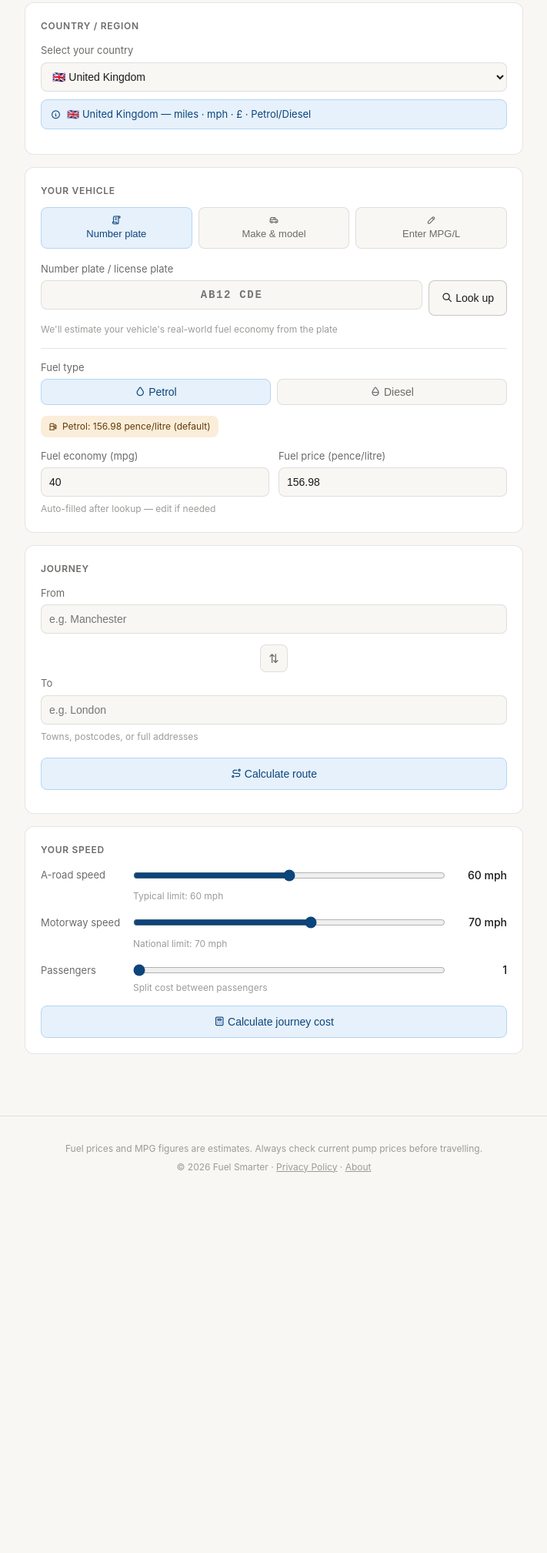
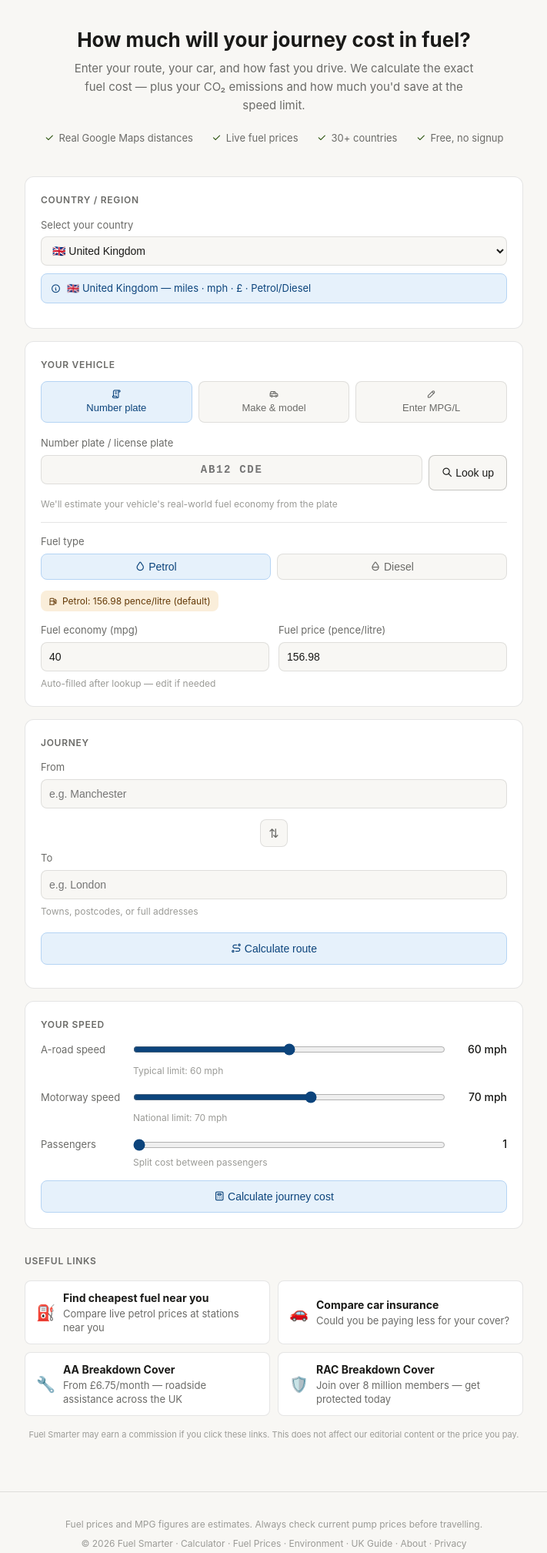
Before and after one commit to JRiesling/journey-cost-calculator, a website: page public/index.html in a window 1280 px wide. Shown: the part 83-2100 px from the top of the page at 77% size, without its empty margins (284-995 px from the left). Before the commit the page ends 1640 px from the top, so only its background shows below. Drawn offline with Linux system fonts and the light colour scheme; no server answers.

Commit message:
Add files via upload

```diff
--- a/public/index.html
+++ b/public/index.html
@@ -220,6 +220,23 @@
     .breakdown-sub span:first-child { color: var(--text-tertiary); }
 
     footer { text-align: center; padding: 2rem 1rem; font-size: 12px; color: var(--text-tertiary); border-top: 0.5px solid var(--border); }
+    footer a { color: inherit; text-decoration: none; }
+    .hero { padding: 2rem 0 1rem; text-align: center; }
+    .hero h2 { font-size: 26px; font-weight: 700; margin-bottom: 0.5rem; line-height: 1.3; }
+    .hero p { font-size: 15px; color: var(--text-secondary); max-width: 520px; margin: 0 auto 1.25rem; }
+    .hero-features { display: flex; justify-content: center; gap: 1.5rem; flex-wrap: wrap; margin-bottom: 1.5rem; }
+    .hero-feature { display: flex; align-items: center; gap: 6px; font-size: 13px; color: var(--text-secondary); }
+    .hero-feature i { color: var(--success-text); }
+    .affiliate-bar { background: var(--warning-bg); border: 0.5px solid var(--border); border-radius: var(--radius); padding: 10px 14px; margin-bottom: 1rem; display: flex; align-items: center; justify-content: space-between; gap: 12px; flex-wrap: wrap; }
+    .affiliate-bar p { font-size: 13px; color: var(--warning-text); margin: 0; }
+    .affiliate-bar a { font-size: 13px; font-weight: 500; color: var(--warning-text); text-decoration: underline; white-space: nowrap; }
+    .affiliate-links { display: grid; grid-template-columns: 1fr 1fr; gap: 10px; margin: 1rem 0; }
+    .affiliate-link { background: var(--card); border: 0.5px solid var(--border); border-radius: var(--radius); padding: 12px 14px; text-decoration: none; display: flex; align-items: center; gap: 10px; transition: border-color 0.15s; }
+    .affiliate-link:hover { border-color: var(--border-hover); }
+    .affiliate-link-icon { font-size: 20px; flex-shrink: 0; }
+    .affiliate-link-text { font-size: 13px; color: var(--text-secondary); line-height: 1.4; }
+    .affiliate-link-text strong { display: block; color: var(--text); font-size: 14px; margin-bottom: 1px; }
+    .affiliate-disclosure { font-size: 11px; color: var(--text-tertiary); text-align: center; margin-top: 4px; }
   </style>
 </head>
 <body>
@@ -236,6 +253,18 @@
 </header>
 
 <main>
+
+  <!-- Hero -->
+  <div class="hero">
+    <h2>How much will your journey cost in fuel?</h2>
+    <p>Enter your route, your car, and how fast you drive. We calculate the exact fuel cost — plus your CO₂ emissions and how much you'd save at the speed limit.</p>
+    <div class="hero-features">
+      <span class="hero-feature"><i class="ti ti-check" aria-hidden="true"></i> Real Google Maps distances</span>
+      <span class="hero-feature"><i class="ti ti-check" aria-hidden="true"></i> Live fuel prices</span>
+      <span class="hero-feature"><i class="ti ti-check" aria-hidden="true"></i> 30+ countries</span>
+      <span class="hero-feature"><i class="ti ti-check" aria-hidden="true"></i> Free, no signup</span>
+    </div>
+  </div>
 
   <!-- Country -->
   <div class="card">
@@ -376,11 +405,35 @@
 
   <div id="results-panel"></div>
 
+  <!-- Affiliate links -->
+  <div style="margin-top:2rem;">
+    <div class="section-title" style="margin-bottom:10px;">Useful links</div>
+    <div class="affiliate-links">
+      <a href="https://www.confused.com/petrol-prices" target="_blank" rel="noopener sponsored" class="affiliate-link">
+        <span class="affiliate-link-icon">⛽</span>
+        <span class="affiliate-link-text"><strong>Find cheapest fuel near you</strong>Compare live petrol prices at stations near you</span>
+      </a>
+      <a href="https://www.confused.com/car-insurance" target="_blank" rel="noopener sponsored" class="affiliate-link">
+        <span class="affiliate-link-icon">🚗</span>
+        <span class="affiliate-link-text"><strong>Compare car insurance</strong>Could you be paying less for your cover?</span>
+      </a>
+      <a href="https://www.theaa.com/breakdown-cover" target="_blank" rel="noopener sponsored" class="affiliate-link">
+        <span class="affiliate-link-icon">🔧</span>
+        <span class="affiliate-link-text"><strong>AA Breakdown Cover</strong>From £6.75/month — roadside assistance across the UK</span>
+      </a>
+      <a href="https://www.rac.co.uk/breakdown-cover" target="_blank" rel="noopener sponsored" class="affiliate-link">
+        <span class="affiliate-link-icon">🛡️</span>
+        <span class="affiliate-link-text"><strong>RAC Breakdown Cover</strong>Join over 8 million members — get protected today</span>
+      </a>
+    </div>
+    <p class="affiliate-disclosure">Fuel Smarter may earn a commission if you click these links. This does not affect our editorial content or the price you pay.</p>
+  </div>
+
 </main>
 
 <footer>
   <p>Fuel prices and MPG figures are estimates. Always check current pump prices before travelling.</p>
-  <p style="margin-top:4px;">© 2026 Fuel Smarter · <a href="/privacy" style="color:inherit;">Privacy Policy</a> · <a href="/about" style="color:inherit;">About</a></p>
+  <p style="margin-top:6px;">© 2026 Fuel Smarter · <a href="/">Calculator</a> · <a href="/fuel-prices">Fuel Prices</a> · <a href="/environment">Environment</a> · <a href="/uk">UK Guide</a> · <a href="/about">About</a> · <a href="/privacy">Privacy</a></p>
 </footer>
 
 <script>
```
